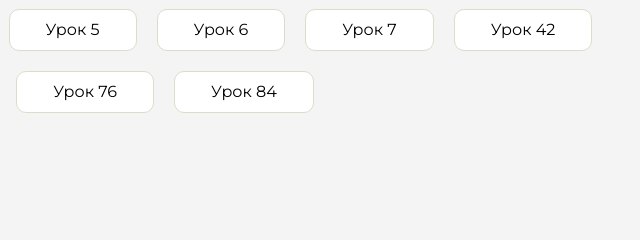
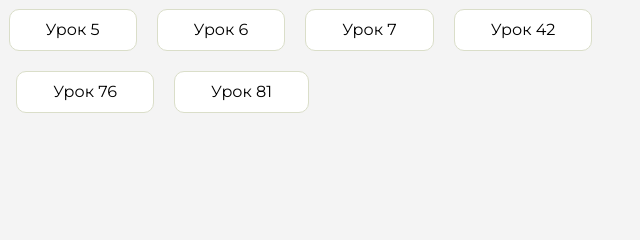
Before and after one commit to bessolovdima-ops/homework2, a plain HTML site: page index.html in a window 1280 px wide. Shown: the part 229-469 px from the top of the page, 597-1237 px from the left. Drawn offline with Linux system fonts and the light colour scheme.

Commit message:
Update iindex.html

```diff
--- a/index.html
+++ b/index.html
@@ -114,7 +114,7 @@
                         <a href="1561/index.html">Урок 76</a>
                     </li>
                     <li class="content__list-item">
-                        <a href="1464/iindex.html">Урок 84</a>
+                        <a href="1464/iindex.html">Урок 81</a>
                     </li>
                 </ul>
             </div>
```
